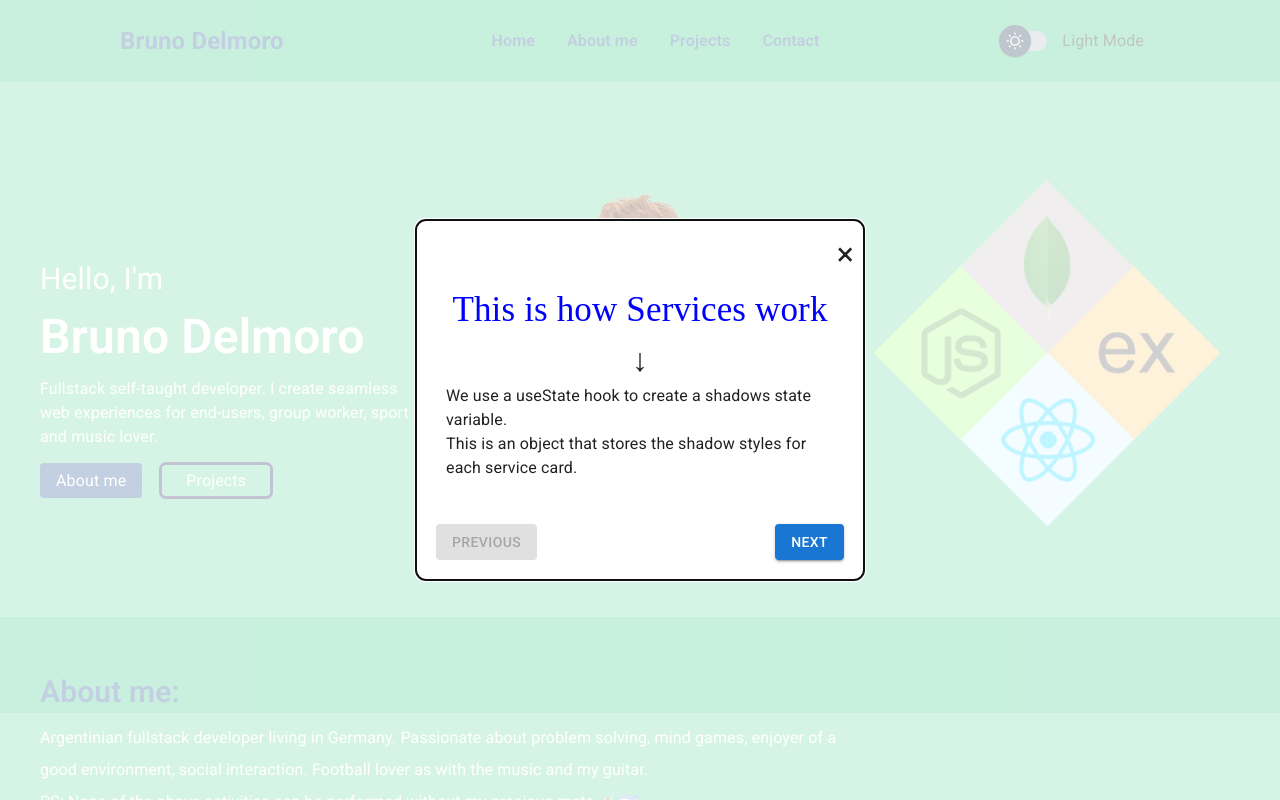
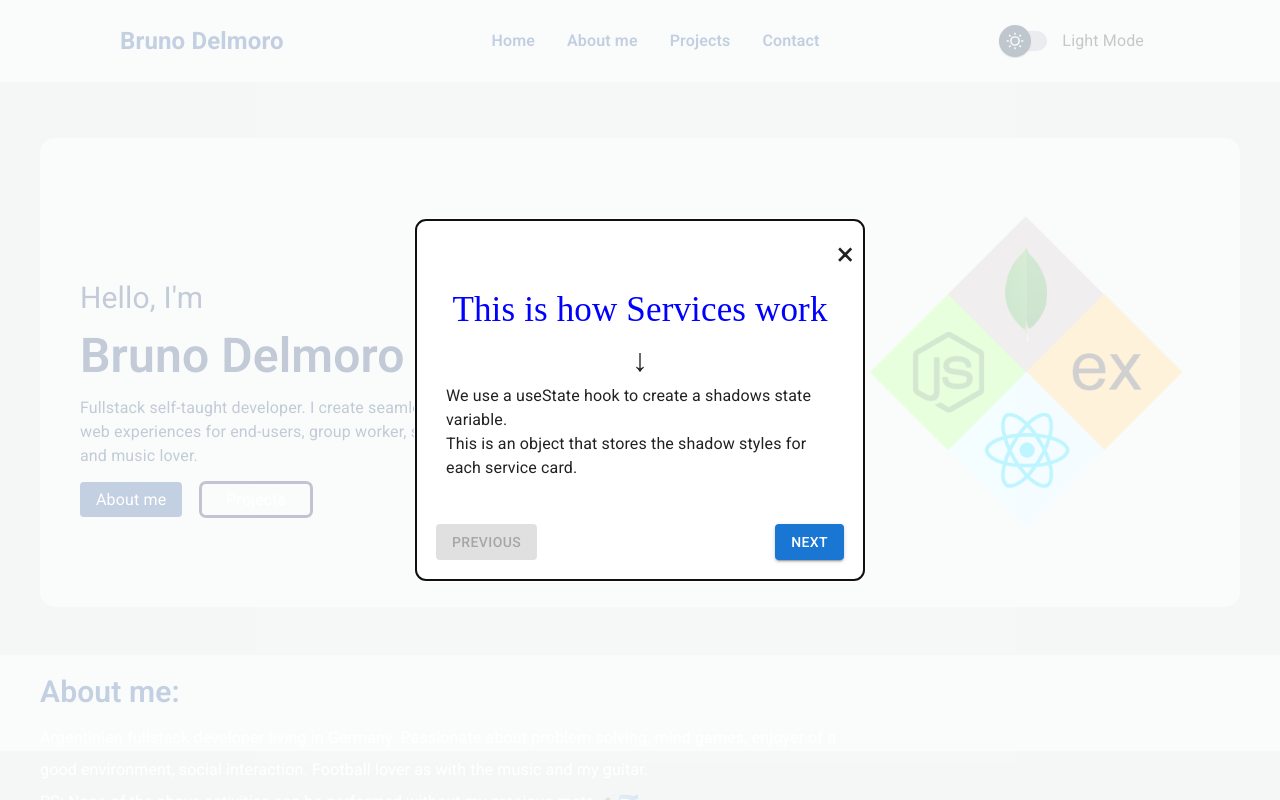
Before and after one commit to delmo1501/portfolio, a React (Vite) app: page / in a window 1280 px wide. Shown: the top 800 px of the page. Built offline with nearby package versions, Linux system fonts and the light colour scheme.

Commit message:
Last commit of the year :D Colors of fonts

```diff
--- a/src/App.css
+++ b/src/App.css
@@ -315,5 +315,5 @@ body {
 }
 
 .test {
-  color: rgba(0, 123, 255, 0.841)
+  color: rgba(203, 214, 211, 0.715)
 }
--- a/src/App.jsx
+++ b/src/App.jsx
@@ -18,8 +18,8 @@ function App() {
     palette: {
       mode,
       background: {
-        default: mode === 'light' ? 'rgba(11, 190, 106, 0.662)' : 'text-primary',
-        paper: mode === 'light' ? 'rgba(11, 190, 106, 0.662)' : 'text-primary',
+        default: mode === 'light' ? 'rgba(203, 214, 211, 0.715)' : 'text-primary',
+        paper: mode === 'light' ? 'rgba(203, 214, 211, 0.715)' : 'text-primary',
       },
     },
   });
@@ -38,7 +38,7 @@ function App() {
       <Header toggleMode={toggleMode} mode={mode} />
       <div className="max-w-7xl mx-auto">
         <Home toggleMode={toggleMode} mode={mode} />
-        <About />
+        <About toggleMode={toggleMode} mode={mode} />
         <Projects />
         <Contact />
         <Footer />
--- a/src/components/Header.jsx
+++ b/src/components/Header.jsx
@@ -67,10 +67,10 @@ function Header({ toggleMode, mode }) {
   }));
 
   return (
-    <div className="pl-20 pr-20 w-full max-w-7x1" style={{ backgroundColor: mode === 'light' ? 'rgba(11, 190, 106, 0.662)' : 'inherit' }}>
+    <div className="pl-20 pr-20 w-full max-w-7x1" style={{ backgroundColor: mode === 'light' ? 'rgba(243, 249, 247, 0.715)' : 'inherit' }}>
       <div className="md:flex items-center justify-between py-4 md:px-10 px-7">
         <div className="font-bold text-2xl cursor-pointer flex items-center gap-1">
-          <span className="text-primary hover:text-white">
+          <span className="hover:text-white text-primary">
             Bruno Delmoro
           </span>
         </div>
@@ -88,7 +88,7 @@ function Header({ toggleMode, mode }) {
                   activeClass="active"
                   smooth
                   spy
-                  className={`transition-all duration-500 hover:text-primary lighting-effect text-glow ${mode === 'light' ? 'text-primary' : 'text-white'}`}
+                  className="transition-all duration-500 hover:text-primary lighting-effect text-glow text-primary"
                 >
                   {link.name}
                 </Link>
--- a/src/components/Home.jsx
+++ b/src/components/Home.jsx
@@ -11,15 +11,15 @@ import middleImg from '../../public/assets/icons/MERN.png';
 function Home({ mode }) {
   return (
     <div className="md:px-10 px-7 my-14 custom-home" id="home">
-      <div>
+      <div className="p-10" style={{ borderRadius: '15px', backgroundColor: mode === 'light' ? 'rgba(243, 249, 247, 0.715)' : 'inherit' }}>
         <Fade direction="right">
           <div className="flex flex-col md:flex-row items-center justify-between w-full">
             {/* image & content */}
             {/* text */}
             <div className="text-white">
-              <h6 className="text-3xl mt-12">Hello, I'm</h6>
-              <h1 className="font-semibold md:text-5xl my-4 text-3xl">Bruno Delmoro</h1>
-              <p className="md:w-96">Fullstack self-taught developer. I create seamless web experiences for end-users, group worker, sport and music lover.</p>
+              <h6 className="text-3xl mt-12" style={{ color: mode === 'light' ? '#0c2f60' : 'white' }}>Hello, I'm</h6>
+              <h1 className="font-semibold md:text-5xl my-4 text-3xl" style={{ color: mode === 'light' ? '#0c2f60' : 'white' }}>Bruno Delmoro</h1>
+              <p className="md:w-96" style={{ color: mode === 'light' ? '#0c2f60' : 'white' }}>Fullstack self-taught developer. I create seamless web experiences for end-users, group worker, sport and music lover.</p>
               <div className="mt-5">
                 <Link
                   to="about"
@@ -49,7 +49,7 @@ function Home({ mode }) {
       </div>
       <br />
       <br />
-      <div className="h-24 w-full mx-auto absolute left-0 hidden md:block" style={{ backgroundColor: mode === 'light' ? 'rgba(11, 190, 106, 0.662)' : '#13131c' }} />
+      <div className="h-24 w-full mx-auto absolute left-0 hidden md:block" style={{ backgroundColor: mode === 'light' ? 'rgba(243, 249, 247, 0.715)' : '#13131c' }} />
     </div>
   );
 }
```
